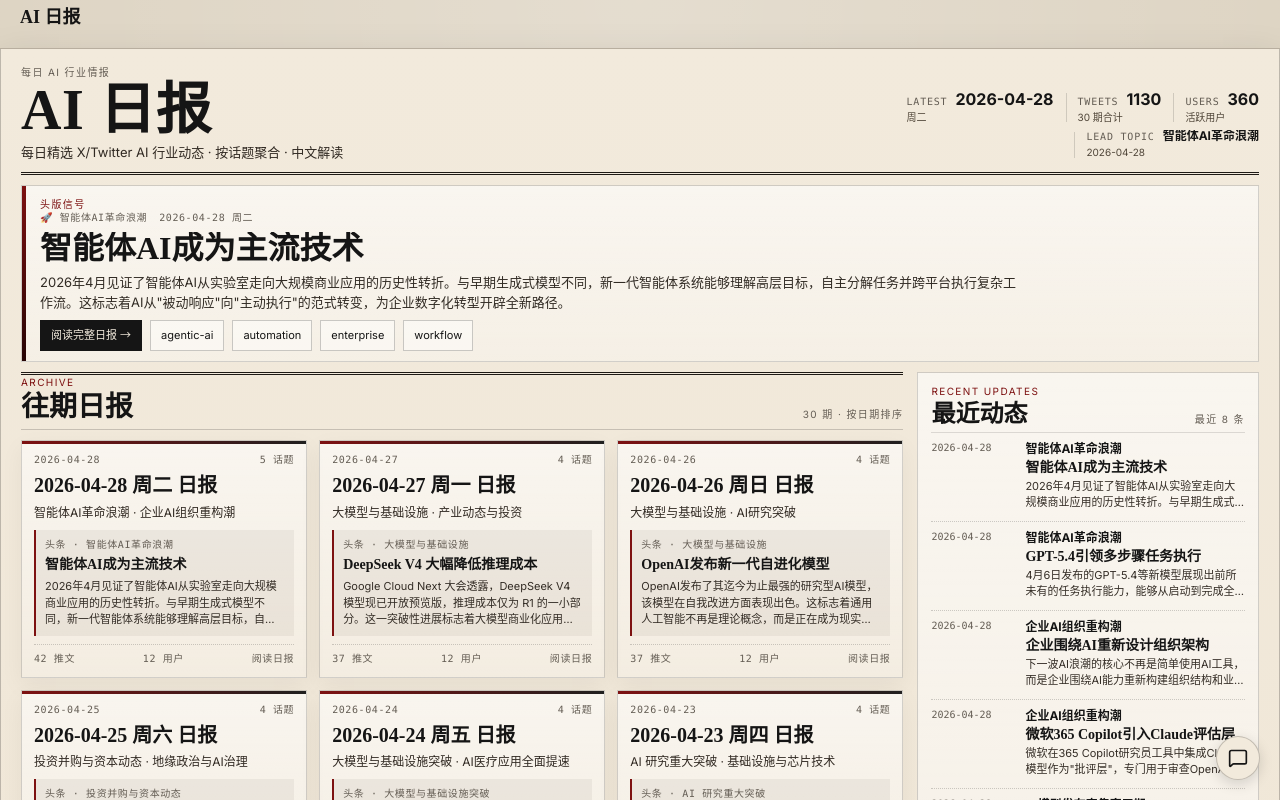
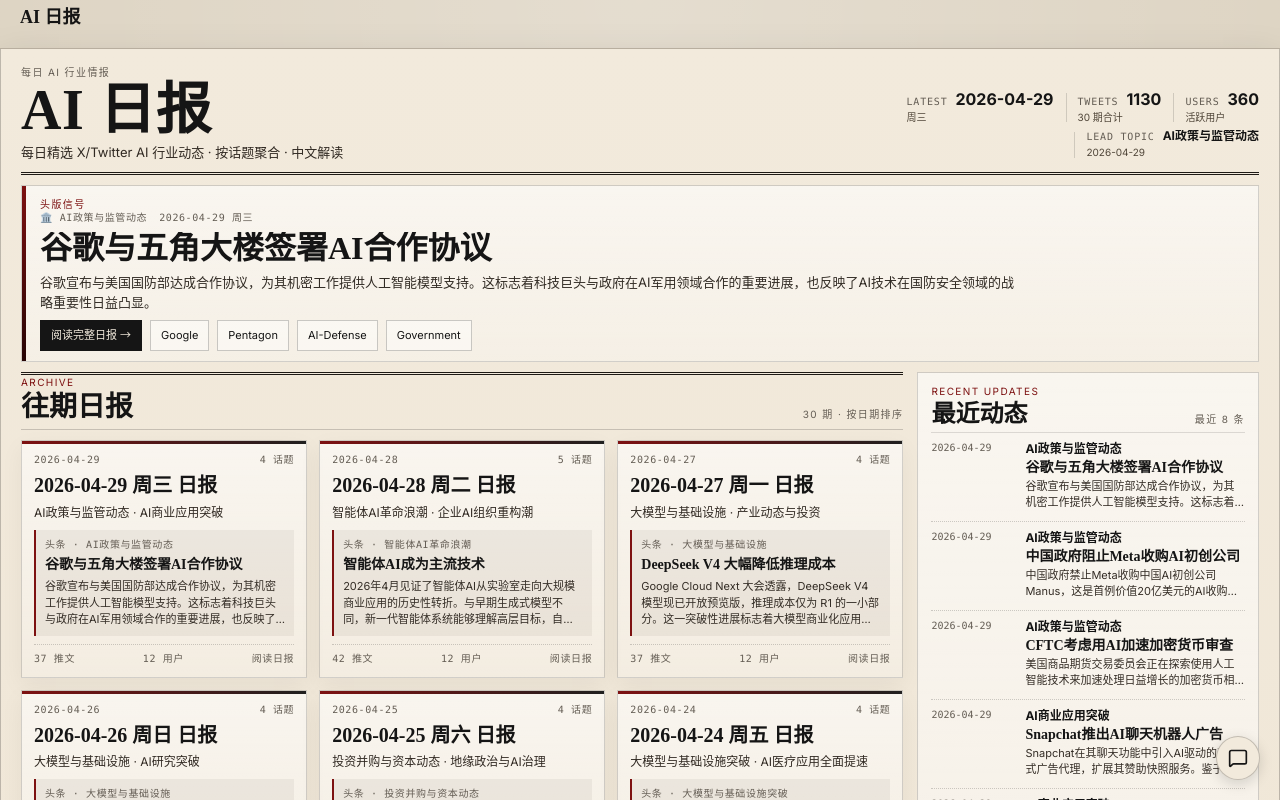
Before and after one commit to Vincentwei1021/ai-daily, a Next.js app: page / in a window 1280 px wide. Shown: the top 800 px of the page. Built offline with nearby package versions, Linux system fonts and the light colour scheme; no server answers.

Commit message:
daily: 2026-04-29

```diff
--- a/src/data/reports.ts
+++ b/src/data/reports.ts
@@ -14,6 +14,125 @@ export interface DailyReport {
 
 export const reports: DailyReport[] = [
   {
+    "date": "2026-04-29",
+    "weekday": "周三",
+    "timeRange": "04-28 08:30 ~ 04-29 08:30 (UTC+8)",
+    "tweetCount": 37,
+    "userCount": 12,
+    "topics": [
+      {
+        "title": "🏛️ AI政策与监管动态",
+        "items": [
+          {
+            "bold": "谷歌与五角大楼签署AI合作协议",
+            "detail": "谷歌宣布与美国国防部达成合作协议，为其机密工作提供人工智能模型支持。这标志着科技巨头与政府在AI军用领域合作的重要进展，也反映了AI技术在国防安全领域的战略重要性日益凸显。",
+            "tags": [
+              "Google",
+              "Pentagon",
+              "AI-Defense",
+              "Government"
+            ]
+          },
+          {
+            "bold": "中国政府阻止Meta收购AI初创公司",
+            "detail": "中国政府禁止Meta收购中国AI初创公司Manus，这是首例价值20亿美元的AI收购禁令。此举旨在留住本土AI人才，加深中美科技脱钩趋势。这一决定凸显了各国对AI核心技术和人才的激烈竞争。",
+            "tags": [
+              "Meta",
+              "China",
+              "AI-Acquisition",
+              "Tech-Decoupling"
+            ]
+          },
+          {
+            "bold": "CFTC考虑用AI加速加密货币审查",
+            "detail": "美国商品期货交易委员会正在探索使用人工智能技术来加速处理日益增长的加密货币相关申请。该委员会成立的创新工作组将重点关注加密资产、AI自主系统和预测市场等三大领域，旨在为创新者提供明确的监管指导。",
+            "tags": [
+              "CFTC",
+              "Crypto",
+              "AI-Regulation",
+              "Innovation"
+            ]
+          }
+        ]
+      },
+      {
+        "title": "💼 AI商业应用突破",
+        "items": [
+          {
+            "bold": "Snapchat推出AI聊天机器人广告",
+            "detail": "Snapchat在其聊天功能中引入AI驱动的对话式广告代理，扩展其赞助快照服务。鉴于该平台5亿日活用户在第一季度发送了超过9500亿条消息，其中超过5亿条发送给My AI，这一举措有望大幅提升广告收入和用户参与度。",
+            "tags": [
+              "Snapchat",
+              "AI-Ads",
+              "Chatbot",
+              "Social-Media"
+            ]
+          },
+          {
+            "bold": "企业AI支出预计达6650亿美元",
+            "detail": "ExcelMindCyber研究所指出，2026年全球企业AI支出预计将达到6650亿美元，但AI治理方面存在重大缺口。随着AI投资激增，企业在AI部署的最佳实践和风险管理方面仍面临挑战。",
+            "tags": [
+              "Enterprise-AI",
+              "AI-Spending",
+              "AI-Governance",
+              "Market-Research"
+            ]
+          }
+        ]
+      },
+      {
+        "title": "🏙️ AI城市治理创新",
+        "items": [
+          {
+            "bold": "彭博与约翰霍普金斯启动市长AI论坛",
+            "detail": "彭博慈善基金会与约翰霍普金斯大学在马德里举办的第12届年度CityLab峰会上宣布启动市长AI论坛。该论坛旨在帮助全球城市领导者在关键公共和私营系统中实施AI部署的最佳实践，推动智慧城市建设。",
+            "tags": [
+              "Bloomberg",
+              "Smart-City",
+              "AI-Governance",
+              "Urban-Innovation"
+            ]
+          },
+          {
+            "bold": "FDA探索AI优化临床试验",
+            "detail": "美国食品药品监督管理局发布信息征集，探索AI在早期临床试验优化中的应用。该试点项目旨在利用人工智能技术提高药物研发效率，加速新药上市进程，为医疗行业带来革命性变化。",
+            "tags": [
+              "FDA",
+              "Clinical-Trials",
+              "AI-Healthcare",
+              "Drug-Development"
+            ]
+          }
+        ]
+      },
+      {
+        "title": "📈 AI投资市场波动",
+        "items": [
+          {
+            "bold": "AI电力股因美国出口激增",
+            "detail": "韩国AI电力设备股票本月表现强劲，受数据中心需求激增和大型科技公司资本支出乐观情绪推动。HD现代电气等公司的超高压变压器等产品需求旺盛，反映了AI基础设施建设的蓬勃发展。",
+            "tags": [
+              "AI-Infrastructure",
+              "Power-Equipment",
+              "Korea-Market",
+              "Data-Centers"
+            ]
+          },
+          {
+            "bold": "纳斯达克因AI增长担忧收低",
+            "detail": "在大型科技公司财报发布前夕，美国纳斯达克和标普500指数因对人工智能增长的担忧而从历史高点回落。投资者对AI投资回报率和市场泡沫风险的担忧情绪升温，科技股面临调整压力。",
+            "tags": [
+              "Nasdaq",
+              "AI-Stocks",
+              "Market-Volatility",
+              "Tech-Earnings"
+            ]
+          }
+        ]
+      }
+    ]
+  },
+  {
     "date": "2026-04-28",
     "weekday": "周二",
     "timeRange": "04-27 08:30 ~ 04-28 08:30 (UTC+8)",
@@ -3107,120 +3226,6 @@ export const reports: DailyReport[] = [
               "University",
               "Learning Paradigm",
               "Skills"
-            ]
-          }
-        ]
-      }
-    ]
-  },
-  {
-    "date": "2026-03-30",
-    "weekday": "周一",
-    "timeRange": "03-29 08:30 ~ 03-30 08:30 (UTC+8)",
-    "tweetCount": 37,
-    "userCount": 12,
-    "topics": [
-      {
-        "title": "🧠 大模型与基础设施",
-        "items": [
-          {
-            "bold": "Google 推出 Nano Banana 2 图像生成器",
-            "detail": "Google 发布全新 AI 图像生成器 Nano Banana 2，在保持高质量图像输出的同时显著提升了生成速度。该模型已集成至 Gemini 和 Google Search 等多个平台，为用户提供更流畅的 AI 图像创作体验。这标志着 Google 在多模态 AI 领域的又一次重要突破，预计将进一步推动 AI 图像生成技术的普及应用。",
-            "tags": [
-              "Google",
-              "Image Generation",
-              "Gemini",
-              "Multimodal AI"
-            ]
-          },
-          {
-            "bold": "世界模型技术突破计算边界",
-            "detail": "最新发布的世界模型研究报告显示，研究者们正在探索如何让 AI 系统计算以往被认为不可计算的问题。这一突破性进展可能重新定义机器学习的理论基础，为构建更智能、更通用的 AI 系统铺平道路。该技术有望在机器人控制、自动驾驶和复杂系统建模等领域产生深远影响。",
-            "tags": [
-              "World Models",
-              "Theoretical AI",
-              "Machine Learning",
-              "Research"
-            ]
-          }
-        ]
-      },
-      {
-        "title": "📈 产品动态与市场表现",
-        "items": [
-          {
-            "bold": "Claude 在美国应用商店飙升",
-            "detail": "Anthropic 的 Claude AI 助手在美国 App Store 排名大幅上升，显示出强劲的市场增长势头。与此同时，Anthropic 明确拒绝了五角大楼关于在国防领域使用 AI 技术的合作提议，展现了公司在 AI 安全和伦理方面的坚定立场。这一决定引发了行业对 AI 技术军事化应用的广泛讨论。",
-            "tags": [
-              "Claude",
-              "Anthropic",
-              "App Store",
-              "AI Ethics"
-            ]
-          },
-          {
-            "bold": "苹果50周年面临AI挑战",
-            "detail": "苹果公司在庆祝成立50周年之际，正面临着人工智能带来的重大挑战。作为曾经引领互联网时代技术革命的公司，苹果现在需要证明自己能够在AI领域再次实现文化层面的创新突破。市值超过3万亿美元的科技巨头如何在AI竞赛中保持领先地位，成为业界关注焦点。",
-            "tags": [
-              "Apple",
-              "Anniversary",
-              "AI Challenge",
-              "Innovation"
-            ]
-          }
-        ]
-      },
-      {
-        "title": "🏛️ 政策法规与监管",
-        "items": [
-          {
-            "bold": "三月联邦监管截止期重塑AI格局",
-            "detail": "2026年3月成为AI监管的关键节点，多项联邦法规截止期集中到来，预计将从根本上重塑AI监管格局。跨三大洲的政策行动明显加速，各国政府纷纷出台更严格的AI治理框架。这些监管变化不仅影响AI技术的发展方向，也将深刻改变整个行业的竞争格局和商业模式。",
-            "tags": [
-              "Regulation",
-              "Federal Policy",
-              "AI Governance",
-              "Compliance"
-            ]
-          }
-        ]
-      },
-      {
-        "title": "🔬 科研突破与学术进展",
-        "items": [
-          {
-            "bold": "Adaption Labs 推出研究资助计划",
-            "detail": "Adaption Labs 公司宣布启动 Adaption 研究资助计划，为学术研究者免费提供 Adaption 平台使用权限，支持机器学习、AI和自适应系统领域的研究工作。该计划覆盖理论研究、应用研究和跨学科研究，旨在让研究者能够专注于真正重要的科学问题，推动AI基础研究的进展。",
-            "tags": [
-              "Research Grant",
-              "Academic Research",
-              "Adaption Labs",
-              "Machine Learning"
-            ]
-          },
-          {
-            "bold": "NASA AI讲座系列探索宇宙数据",
-            "detail": "NASA在3月30日举办的AI/ML STIG讲座系列中，重点讨论如何利用开放的NASA彗星数据推动未来科学发现。哈勃望远镜重访蟹状星云，追踪其25年来的扩张变化，展示了AI技术在天体物理学研究中的重要应用价值。这标志着AI正在成为太空探索和宇宙研究的重要工具。",
-            "tags": [
-              "NASA",
-              "Space AI",
-              "Hubble Telescope",
-              "Astrophysics"
-            ]
-          }
-        ]
-      },
-      {
-        "title": "🛠️ 开发工具与平台生态",
-        "items": [
-          {
-            "bold": "OPEA企业级生成AI挑战赛启动",
-            "detail": "随着生成式AI从研究阶段向实际部署转移，企业在构建可扩展且成本效益高的解决方案方面面临越来越多的挑战。新启动的挑战赛专注于使用OPEA模块化组件开发企业级AI应用，参与者将展示RAG管道、智能代理等实用解决方案，推动生成式AI在企业场景中的落地应用。",
-            "tags": [
-              "OPEA",
-              "Enterprise AI",
-              "RAG",
-              "Generative AI"
             ]
           }
         ]
```
